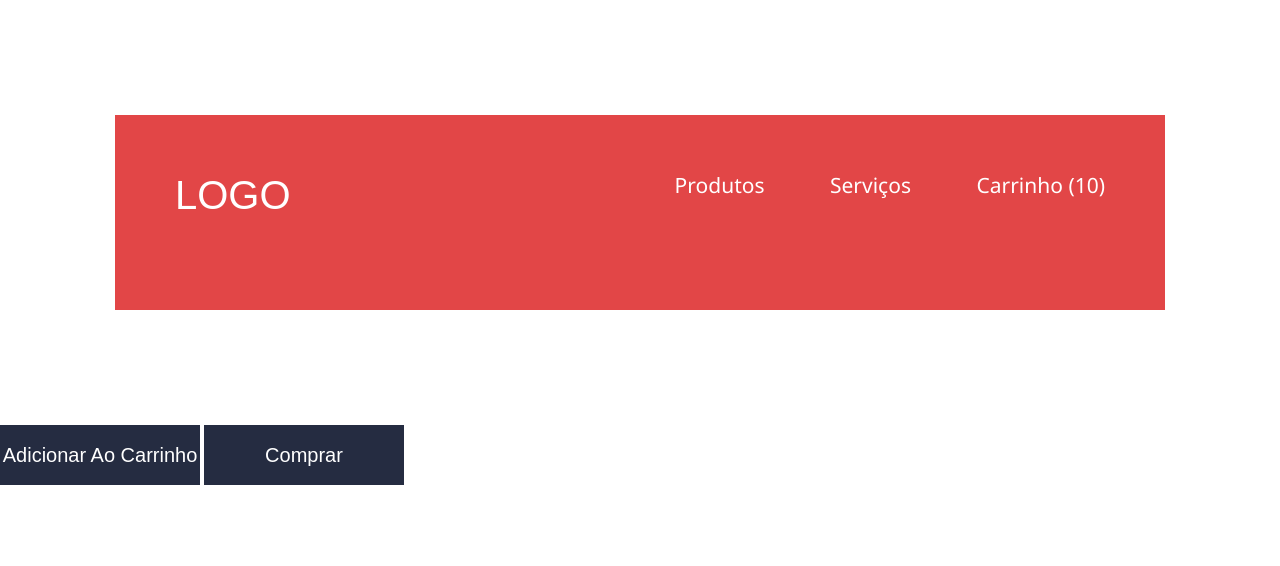
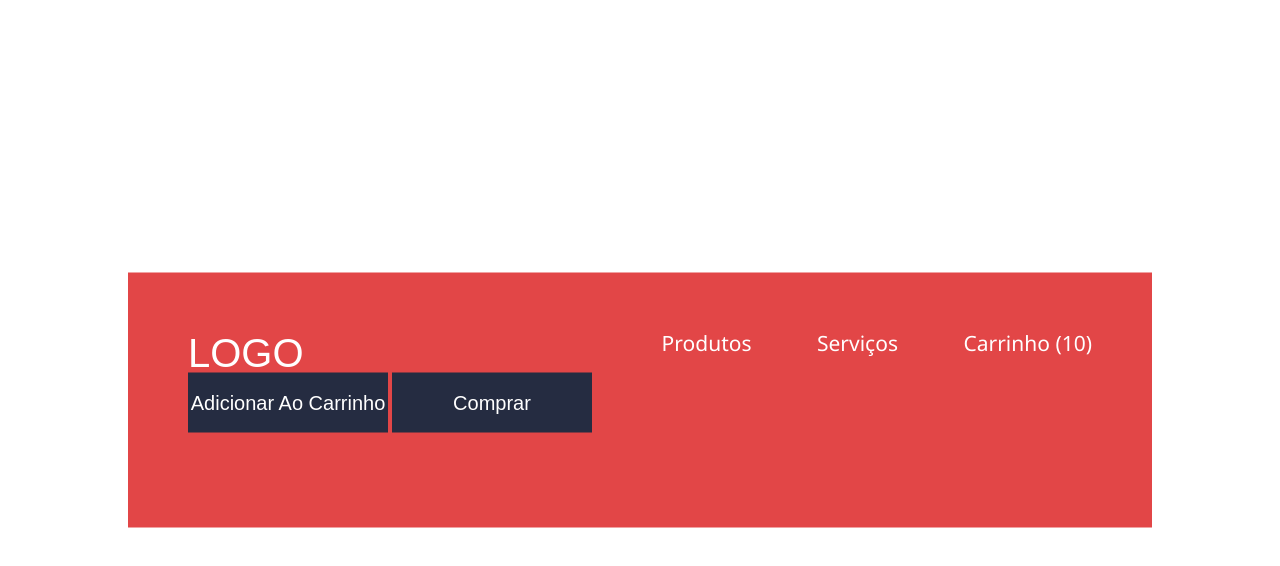
Before and after one commit to Rod94/Fone-Loja, a plain HTML site: page index.html in a window 1280 px wide. Drawn offline with Linux system fonts and the light colour scheme.

Commit message:
fatorando e adicionando a div container

```diff
--- /dev/null
+++ b/css/container.css
@@ -0,0 +1,9 @@
+.container {
+  width: 80%;
+  background-color: #e24647;
+  padding: 60px 60px 95px;
+  position: absolute;
+  left: 50%;
+  top: 50%;
+  transform: translate(-50%, -50%);
+}
--- a/css/header-store.css
+++ b/css/header-store.css
@@ -1,26 +1,23 @@
 .header-store {
-  background-color: #e24647;
   color: #fff;
   overflow: hidden;
-  margin: 115px;
-  padding: 60px 60px 95px;
 }
 
-.navigation {
+.navigation-header {
   font-size: 21px;
-  font-family: 'Segoe UI', 'Roboto',sans-serif;
+  font-family: 'Segoe UI', 'Roboto', sans-serif;
   text-transform: capitalize;
   float: right;
 }
 
-.logo {
+.logo-header {
   font-size: 40px;
   text-transform: uppercase;
   font-family: 'Arial', 'Roboto', sans-serif;
   float: left;
 }
 
-.menu {
+.menu-header {
   color: inherit;
   margin-right: 60px;
 }
--- a/index.html
+++ b/index.html
@@ -6,19 +6,22 @@
   <meta name="viewport" content="width=device-width, initial-scale=1.0">
   <title>Loja Fone</title>
   <link rel="stylesheet" href="css/reset.css">
+  <link rel="stylesheet" href="css/container.css">
   <link rel="stylesheet" href="css/header-store.css">
   <link rel="stylesheet" href="css/button.css">
 </head>
 <body>
-  <header class="header-store">
-    <h1 class="logo">logo</h1>
-    <nav class="navigation">
-      <a class="menu" href="https://github.com/Rod94/Fone-Loja">produtos</a>
-      <a class="menu" href="https://github.com/Rod94/Fone-Loja">serviços</a>
-      <a class="menu -last" href="https://github.com/Rod94/Fone-Loja">carrinho (10)</a>
-    </nav>
-  </header>
-  <a class="button" href="https://github.com/Rod94/Fone-Loja">adicionar ao carrinho</a>
-  <a class="button" href="https://github.com/Rod94/Fone-Loja">comprar</a>
+  <div class="container">
+    <header class="header-store">
+      <h1 class="logo-header">logo</h1>
+      <nav class="navigation-header">
+        <a class="menu-header" href="https://github.com/Rod94/Fone-Loja">produtos</a>
+        <a class="menu-header" href="https://github.com/Rod94/Fone-Loja">serviços</a>
+        <a class="menu-header -last" href="https://github.com/Rod94/Fone-Loja">carrinho (10)</a>
+      </nav>
+    </header>
+    <a class="button" href="https://github.com/Rod94/Fone-Loja">adicionar ao carrinho</a>
+    <a class="button" href="https://github.com/Rod94/Fone-Loja">comprar</a>
+  </div>
 </body>
 </html>
```
